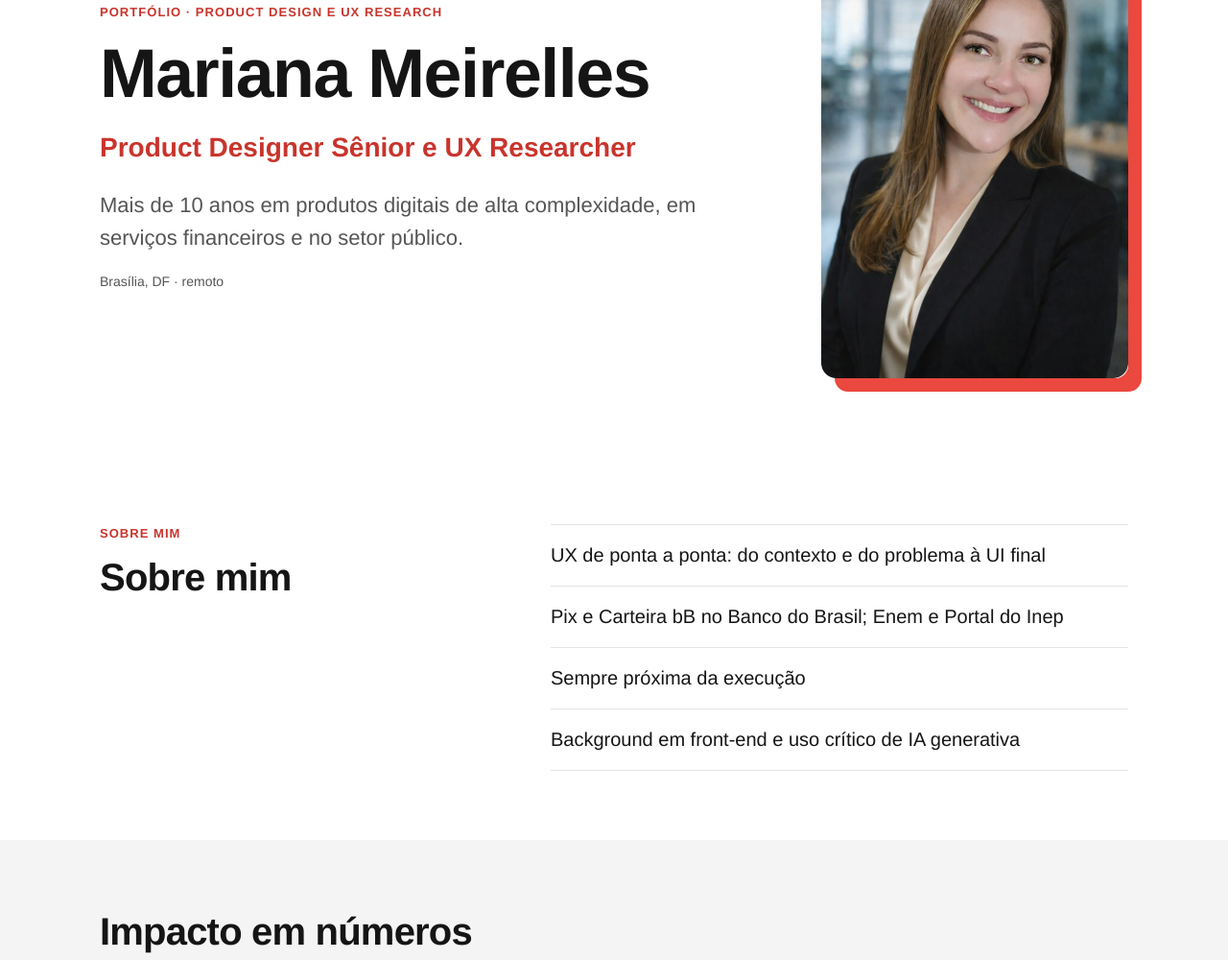
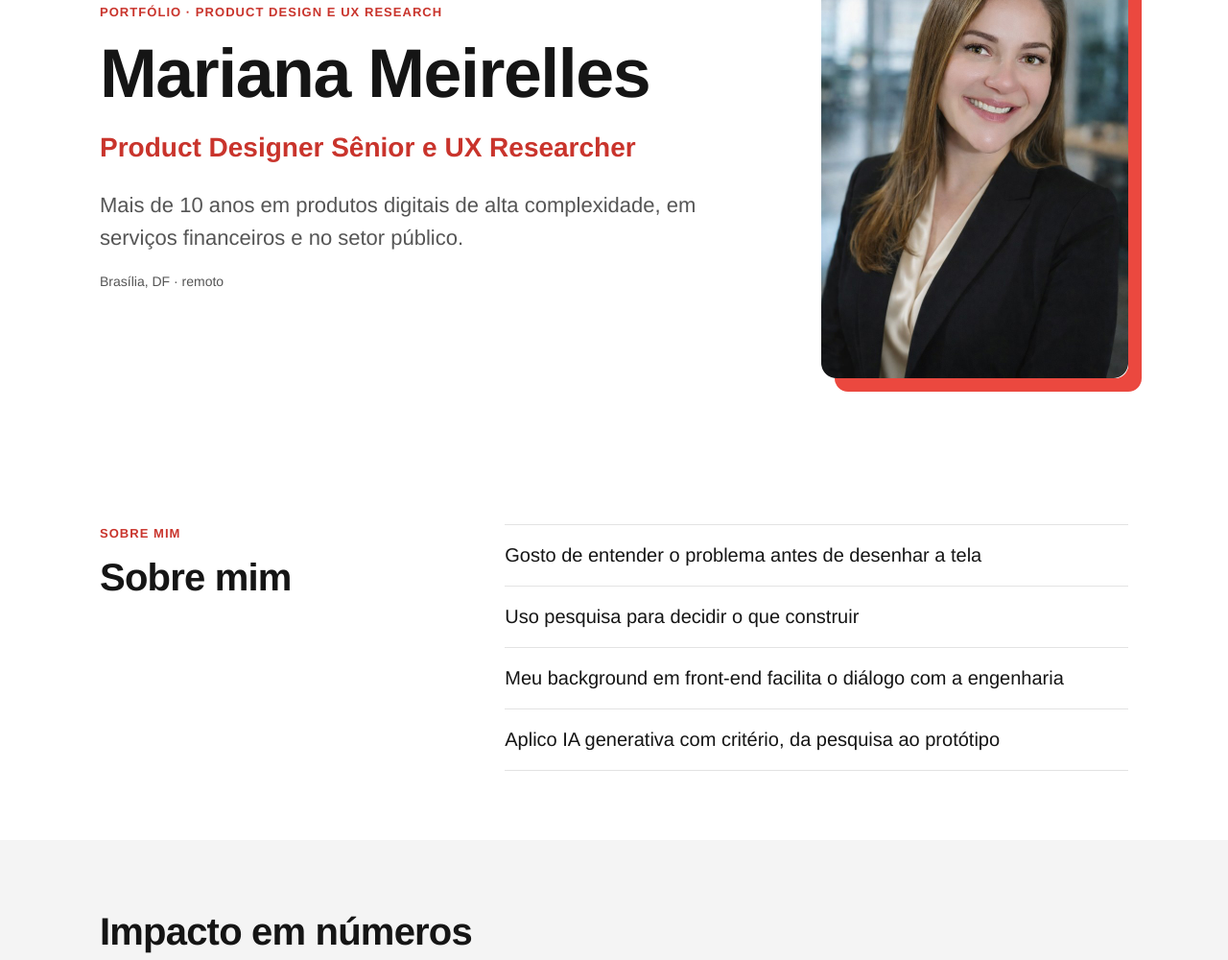
Before and after one commit to marimeirelles/works, a plain HTML site: page index.html in a window 1280 px wide. Shown: the part 257-1257 px from the top of the page at 96% size. Drawn offline with Linux system fonts and the light colour scheme.

Commit message:
Atualiza a seção Sobre mim em português e inglês
Co-Authored-By: Claude Fable 5.2 <noreply@anthropic.com>
Claude-Session: https://claude.ai/code/session_01E7xqyzyxz2JPwELZ3nnhgo

```diff
--- a/index.html
+++ b/index.html
@@ -24,7 +24,7 @@
 <p class="loc">Brasília, DF · remoto</p>
 </div><img class="photo" src="img/foto-mariana.jpg" alt="Foto de Mariana Meirelles" width="640" height="960">
 </div></section>
-<section class="sec"><div class="wrap two"><div><p class="kicker">SOBRE MIM</p><h2>Sobre mim</h2></div><ul class="about"><li>UX de ponta a ponta: do contexto e do problema à UI final</li><li>Pix e Carteira bB no Banco do Brasil; Enem e Portal do Inep</li><li>Sempre próxima da execução</li><li>Background em front-end e uso crítico de IA generativa</li></ul></div></section>
+<section class="sec"><div class="wrap two"><div><p class="kicker">SOBRE MIM</p><h2>Sobre mim</h2></div><ul class="about"><li>Gosto de entender o problema antes de desenhar a tela</li><li>Uso pesquisa para decidir o que construir</li><li>Meu background em front-end facilita o diálogo com a engenharia</li><li>Aplico IA generativa com critério, da pesquisa ao protótipo</li></ul></div></section>
 <section class="sec gray"><div class="wrap"><h2>Impacto em números</h2><div class="nums"><div><strong>10+</strong><span>Anos em design de produtos digitais</span></div><div><strong>20+</strong><span>Projetos realizados</span></div><div><strong>165M+</strong><span>Brasileiros impactados</span></div></div></div></section>
 <section class="sec"><div class="wrap"><h2>Trajetória</h2><ol class="timeline"><li><span class="yr">2016</span><strong>SEA Tecnologia</strong><span>UX/UI Designer</span></li><li><span class="yr">2019</span><strong>Stefanini</strong><span>Product Designer Sr.</span></li><li><span class="yr">2021</span><strong>Gauge</strong><span>Design Manager</span></li><li><span class="yr">2023</span><strong>Cotric</strong><span>Design Strategy</span></li><li><span class="yr">2024</span><strong>Brivia</strong><span>Líder de Experience Design</span></li><li><span class="yr">2025</span><strong>Petry Design</strong><span>Consultora de Design</span></li></ol></div></section>
 <section class="sec" id="cases"><div class="wrap"><h2 class="big">CASES</h2><div class="cases"><article class="case-card"><a href="pix.html" aria-label="Ver case: Como o UX Writing garantiu a estabilidade do Pix no BB">
--- a/style.css
+++ b/style.css
@@ -30,7 +30,7 @@ h1,h2,h3,h4{line-height:1.15;letter-spacing:-.02em;margin:0}
 .sec.gray{background:var(--gray)}
 .sec h2{font-size:clamp(28px,4vw,40px);font-weight:700;margin-bottom:28px}
 .sec h2.big{font-size:clamp(44px,7vw,72px);color:var(--red)}
-.two{display:grid;grid-template-columns:1fr 1.4fr;gap:40px}
+.two{display:grid;grid-template-columns:1fr 1.7fr;gap:40px}
 .about{list-style:none;margin:0;padding:0;font-size:20px}
 .about li{padding:16px 0;border-top:1px solid var(--line)}
 .about li:last-child{border-bottom:1px solid var(--line)}
@@ -117,6 +117,7 @@ figcaption{font-size:12.5px;color:var(--mut);padding:8px 2px 2px;line-height:1.4
 .contact{list-style:none;padding:0;margin:0;display:flex;flex-wrap:wrap;gap:12px 32px;font-weight:700;font-size:18px}
 .foot .loc{color:#fff;opacity:.9}
 .foot a:focus-visible{outline-color:#fff}
+@media (min-width:1100px){.about li{white-space:nowrap}}
 @media (max-width:900px){
 .two,.split,.block,.hero-grid{grid-template-columns:1fr}
 .photo{max-width:260px;grid-row:1}
```
Also changed, not shown: en/index.html (+1 -1 lines).
